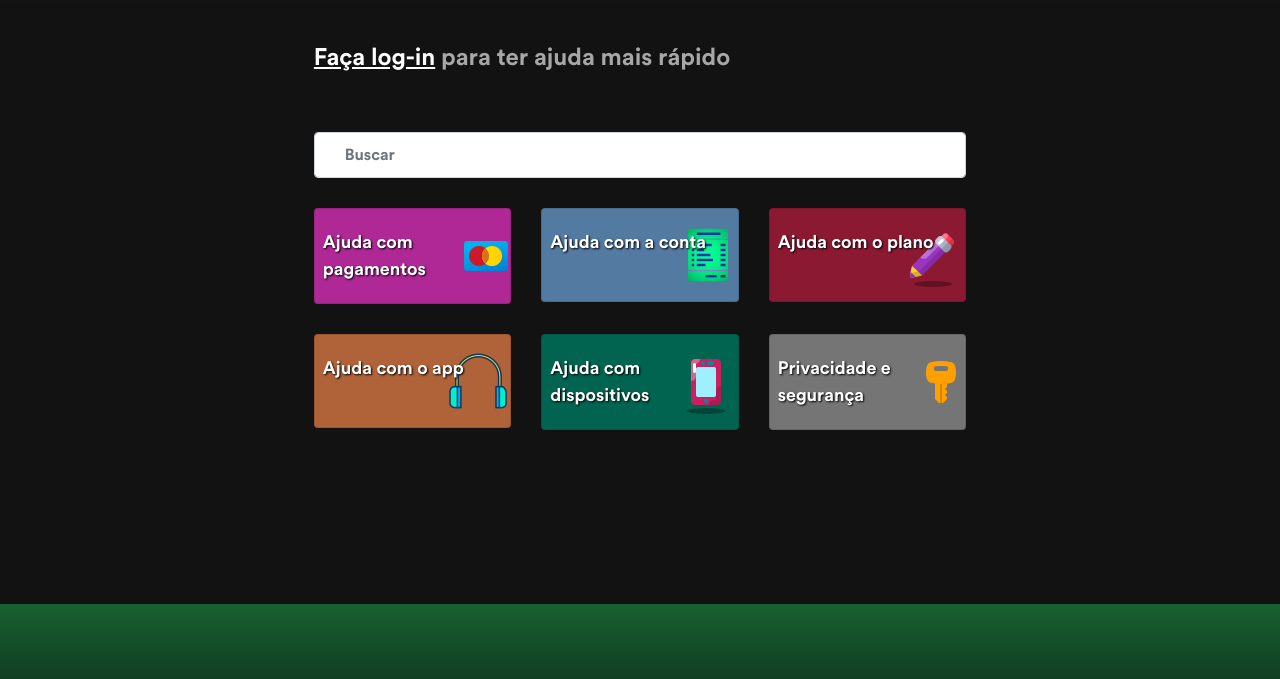
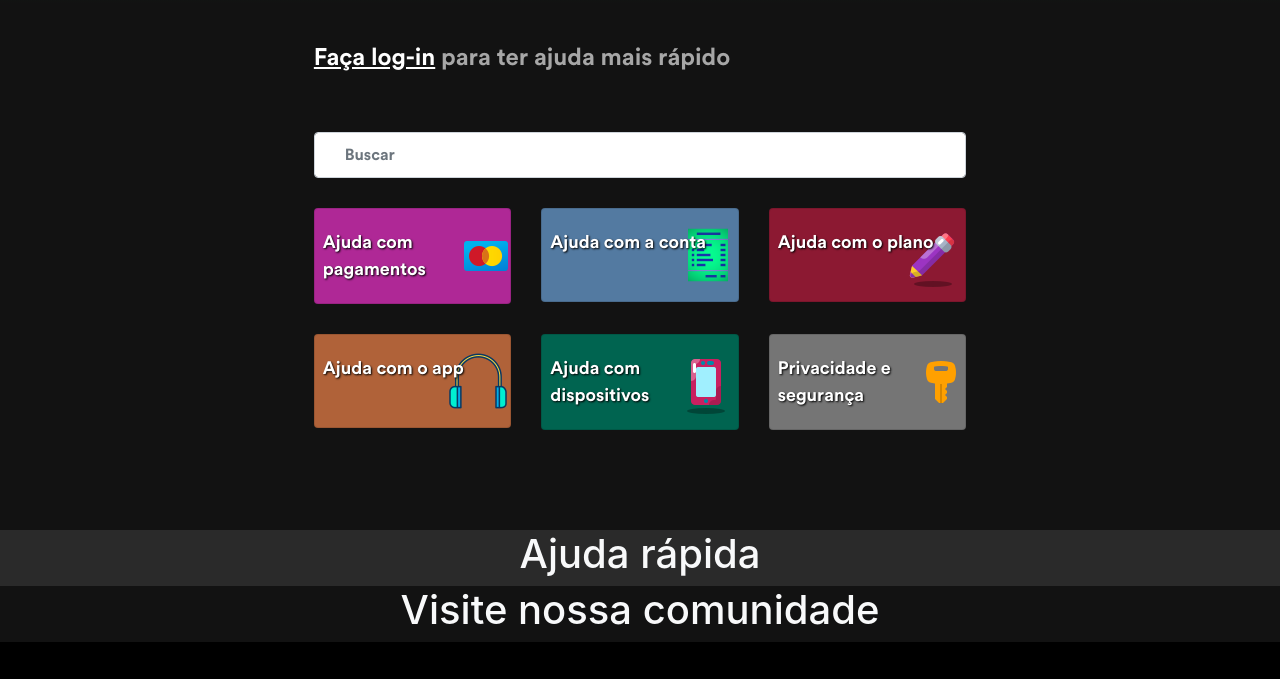
Before and after one commit to Gustavo-erades/clone-spotify, a plain HTML site: page suporte.html in a window 1280 px wide. Shown: the part 196-875 px from the top of the page. Drawn offline with nearby package versions, Linux system fonts and the light colour scheme.

Commit message:
consertando bugs

```diff
--- a/css/style-suporte.css
+++ b/css/style-suporte.css
@@ -6,7 +6,7 @@
     font-family: "fonte spotify bold";
     src: url("../fontes/Circular/CircularStd-Bold.otf");
 }
-html, body, #capa{
+html, body{
     height: 100%;
     scroll-behavior: smooth;
 }
@@ -55,6 +55,7 @@ nav.navbar-custom .navbar-toggler:hover{
 /* capa */
 section#capa{
     margin-top: 10px;
+    margin-bottom: 100px;
 }
 section#capa span#titulo h2{
     color: #A0A5A0;
@@ -138,6 +139,14 @@ section#capa div#cards .card5{
 section#capa div#cards .card6{
     background: #757575 url("../imagens/icons8-chave-48.png") no-repeat right;
 }
+/* ajuda rápida */
+section#ajuda{
+    background-color: #2A2A2A;
+}
+/* comunidade */
+section#comunidade{
+    background-color: #121212;
+}
 /* footer */
 footer{
     background-color: #000;
--- a/suporte.html
+++ b/suporte.html
@@ -97,13 +97,27 @@
                                 </div>
                             </div>
                         </div>
-
                     </div>
                 </div>
             </div>
-
-
-
+        </div>
+    </section>
+    <section id="ajuda">
+        <div class="container">
+            <div class="row d-flex">
+                <div class="mr-auto ml-auto">
+                    <h1 class="text-light">Ajuda rápida</h1>
+                </div>
+            </div>
+        </div>
+    </section>
+    <section id="comunidade">
+        <div class="container">
+            <div class="row d-flex">
+                <div class="mr-auto ml-auto">
+                    <h1 class="text-light">Visite nossa comunidade</h1>
+                </div>
+            </div>
         </div>
     </section>
     <footer>
```
